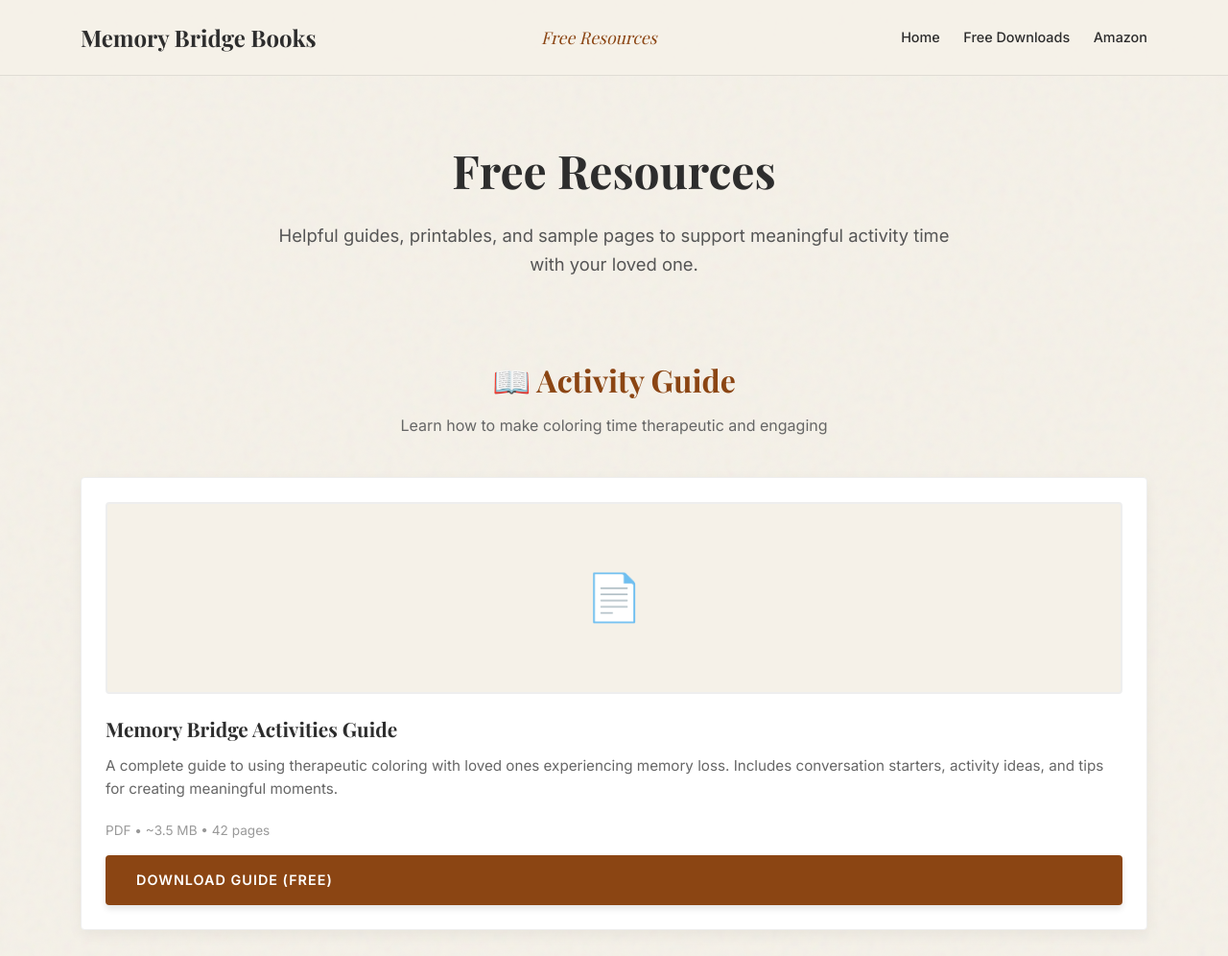
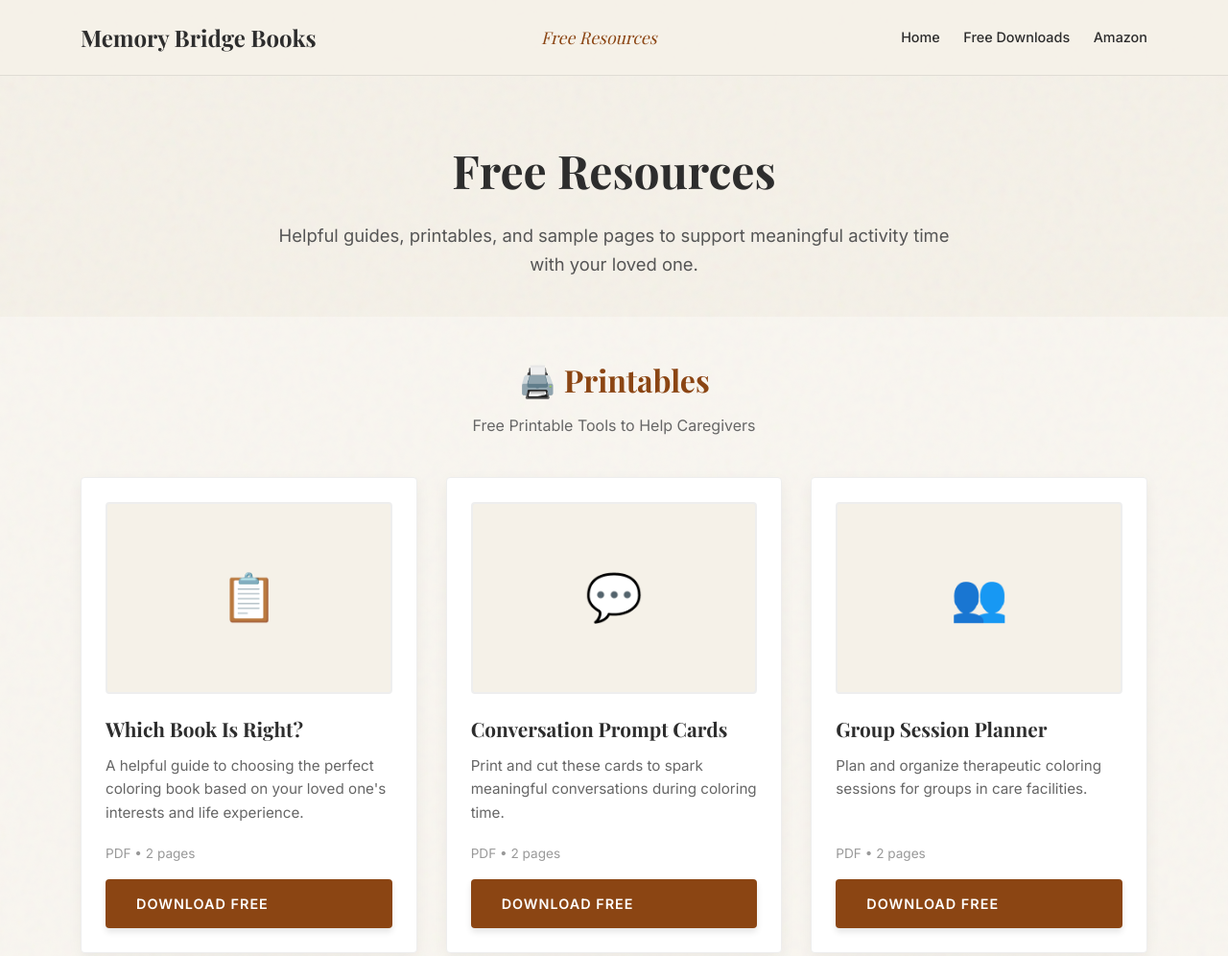
Before and after one commit to anthmilton/blackwood-illustrated-landing-pages, a website: page downloads.html in a window 1280 px wide. Shown: the top 996 px of the page at 96% size. Drawn offline with nearby package versions, Linux system fonts and the light colour scheme.

Commit message:
Add free guide CTA to homepage and remove guide PDF from downloads page

```diff
--- a/downloads.html
+++ b/downloads.html
@@ -252,27 +252,6 @@
         </div>
     </section>
 
-    <!-- Guide Section -->
-    <section class="downloads-section">
-        <div class="container">
-            <div class="section-header">
-                <h2>📖 Activity Guide</h2>
-                <p>Learn how to make coloring time therapeutic and engaging</p>
-            </div>
-            <div class="download-grid">
-                <div class="download-card">
-                    <div class="download-preview">
-                        <span class="placeholder">📄</span>
-                    </div>
-                    <h3>Memory Bridge Activities Guide</h3>
-                    <p>A complete guide to using therapeutic coloring with loved ones experiencing memory loss. Includes conversation starters, activity ideas, and tips for creating meaningful moments.</p>
-                    <div class="download-meta">PDF • ~3.5 MB • 42 pages</div>
-                    <a href="Memory%20Bridge%20Guide%20Preview.pdf" download class="btn btn-download">Download Guide (Free)</a>
-                </div>
-            </div>
-        </div>
-    </section>
-
     <!-- Printables Section -->
     <section class="downloads-section" style="background: rgba(255,255,255,0.3);">
         <div class="container">
```
Also changed, not shown: index.html (+9 -0 lines).
